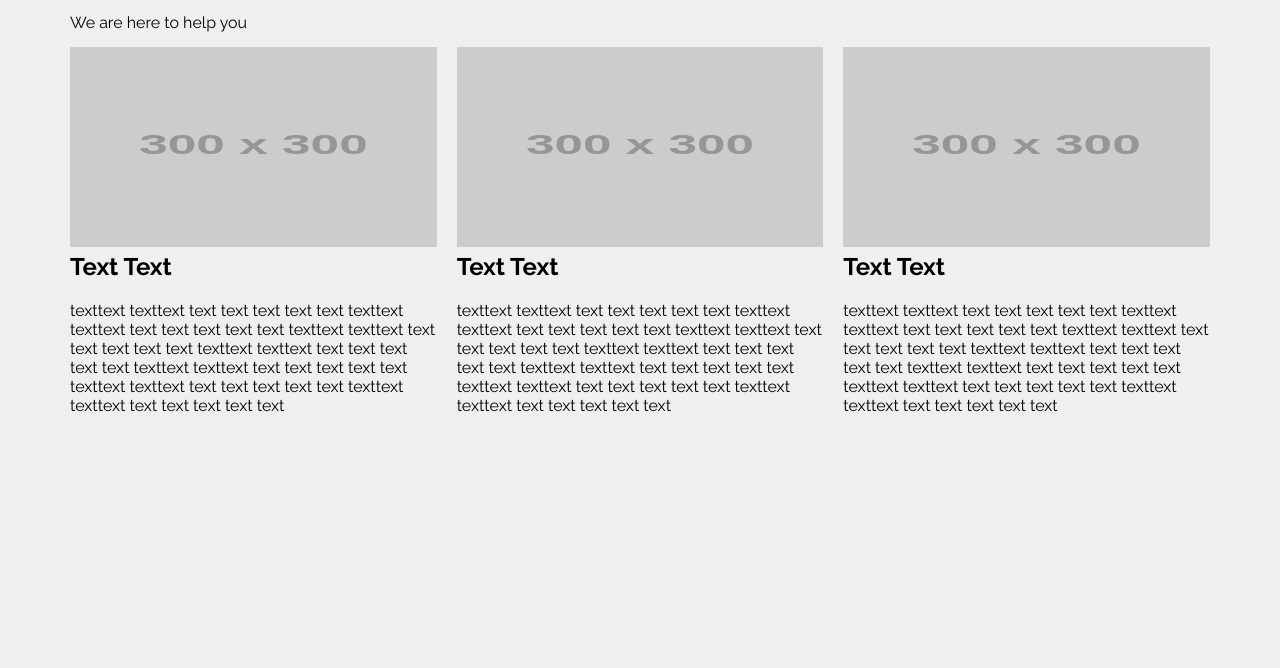
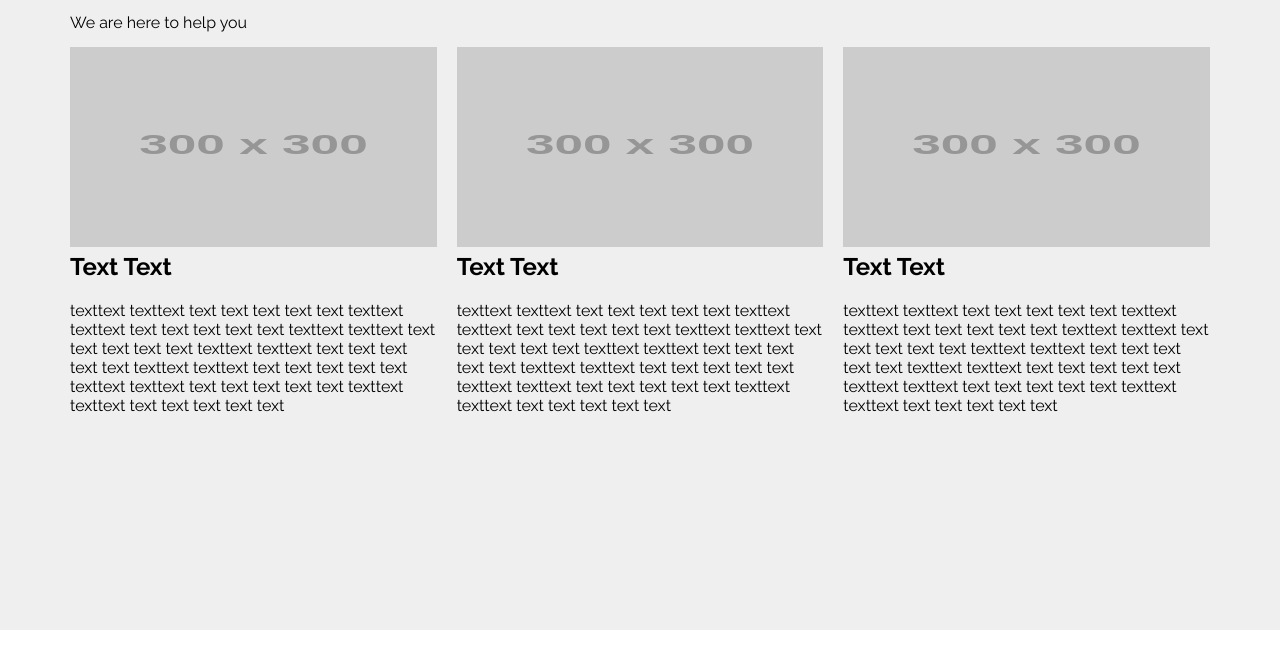
Before and after one commit to juuujeee/MCQ, a plain HTML site: page services.html in a window 1280 px wide. Shown: the part 170-838 px from the top of the page. After the commit the page ends 800 px from the top, so only its background shows below. Drawn offline with Linux system fonts and the light colour scheme; placeholder pictures from the web are drawn by us.

Commit message:
edit here

```diff
--- a/css/services.css
+++ b/css/services.css
@@ -3,7 +3,7 @@
     margin-right: auto;
     width: 100%;
     padding-top: 30px;
-    height: 100vh;
+    height: calc(100vh - 100px);
 }
 .services-container h1 {
     margin: 0;
```
